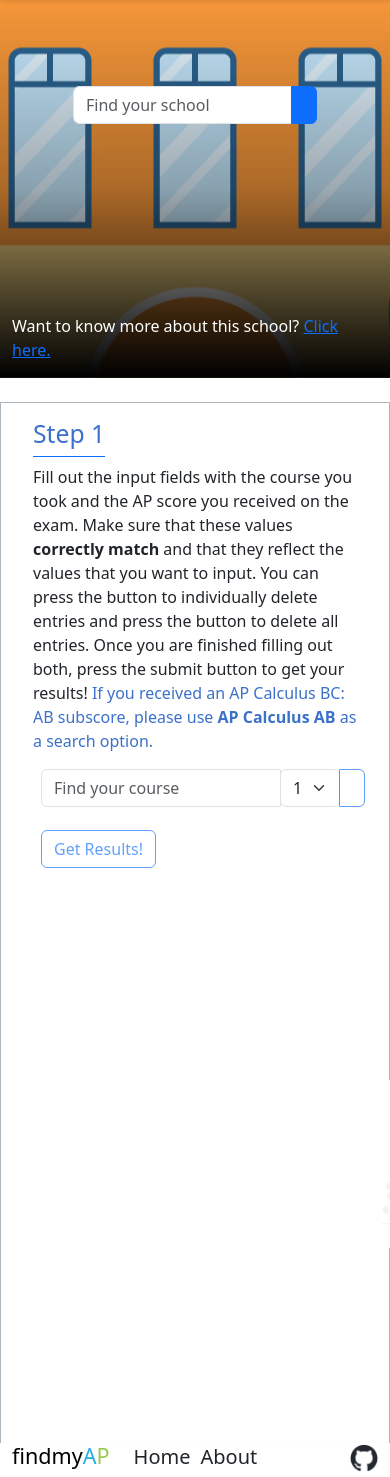
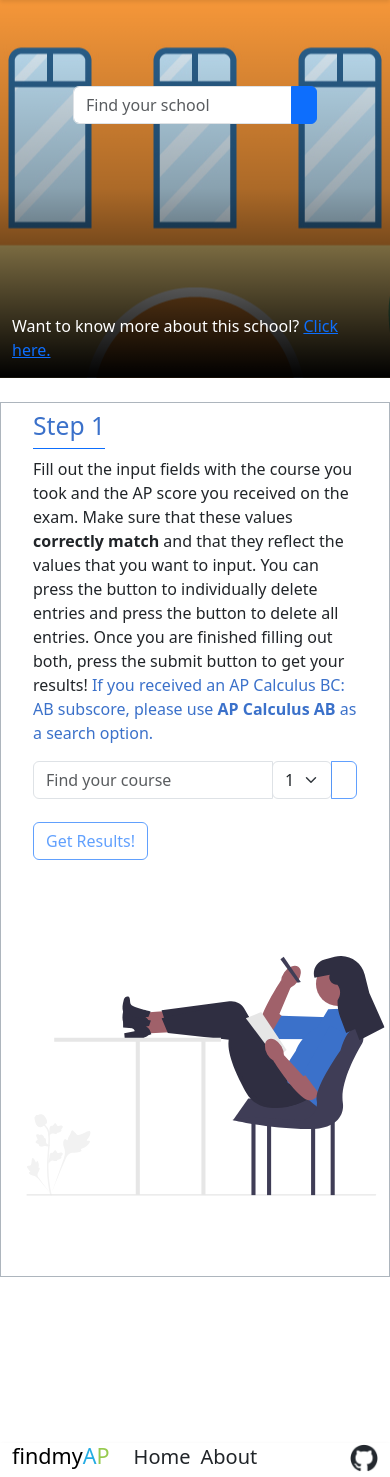
Before and after one commit to JKong05/findmyAP, a Flask app: template app/templates/details.html in a window 390 px wide. Shown: the part 61-1538 px from the top of the page. Run offline with Flask 3, Linux system fonts and the light colour scheme; the template is opened without the code that fills it, so the values that code supplies are empty; some libraries are stand-ins or nearby versions.

Commit message:
mobile reformatting final

```diff
--- a/app/static/style.css
+++ b/app/static/style.css
@@ -331,7 +331,6 @@ option {
 .temp-user-container-results {
     display: flex;
     align-items: flex-start;
-    width: 100%;
     animation: fade-up 3s;
 }
 
@@ -384,3 +383,15 @@ option {
 .question-container {
     margin-left: 50px;
 }
+
+.step-1-img {
+    display: flex;
+    justify-content: center;
+    align-items: center;
+    height: 75%;
+}
+
+.step-1-img {
+    max-width: 100%;
+    max-height: 100%;
+}
--- a/app/templates/details.html
+++ b/app/templates/details.html
@@ -45,10 +45,10 @@
 
 {% block content %}
 
-<div class="temp-user-container container-fluid container-xxl border border-dark-subtle my-4">
-    <div class="step-one-container my-2 w-100">
+<div class="temp-user-container container-fluid container-lg border border-dark-subtle my-4">
+    <div class="step-one-container w-100 h-75">
         <div class="row mx-2">
-            <div class="col-12 col-md-8">
+            <div class="col-12 col-md-7">
                 <div class="row">
                     <div class="col-12 col-md-6 d-flex">
                         <div class="h2 pt-2 border-bottom border-primary">
@@ -57,12 +57,12 @@
                     </div>
                 </div>
                 <div class="row">
-                    <div class="col-12 col-md-7 d-flex align-items-center">
+                    <div class="col col-md-10 d-flex align-items-center">
                         <p>Fill out the input fields with the course you took and the AP score you received on the exam. Make sure that these values <b>correctly match</b> and that they reflect the values that you want to input. You can press the <i class="si-close"></i> button to individually delete entries and press the <i class="si-trash"></i> button to delete all entries. Once you are finished filling out both, press the submit button to get your results! <span style="color: #3B71CA">If you received an AP Calculus BC: AB subscore, please use <b>AP Calculus AB</b> as a search option.</span></p>
                     </div>
                 </div>
                 <div class="row">
-                    <div class="col-12 col-md-7 d-flex mx-2">
+                    <div class="col-12 col-md-7 d-flex h-75">
                         <form class="form-outline mb-3" id="temp-user-function" action="{{ url_for('school_details.school_details') }}" method="post" data-mdb-input-init>
                             <div class="input-group" id="course-group">
                                 <input type="search" list="courses" id="course_name" name="course_name" placeholder="Find your course" class="form-control" aria-label="CourseName">
@@ -89,8 +89,10 @@
                     </div>
                 </div>
             </div>
-            <div class="col-12 col-md-4">
-                <img src="static/exam.png">
+            <div class="col-12 col-md-5 h-75">
+                <div class="step-1-img">
+                    <img src="static/exam.svg" style="transform: scale(0.6);">
+                </div>
             </div>
         </div>
     </div>
@@ -193,28 +195,34 @@
 {% endif %}
 
 {% if show_details and result_details %}
-<div class="temp-user-container-results container-xxl border border-dark-subtle my-4 d-flex align-items-start">
-    <div class="step-three-container mt-2 flex-grow-1">
+<div class="temp-user-container-results container-fluid container-lg border border-dark-subtle my-4 d-flex align-items-start">
+    <div class="step-one-container mt-2 w-100 h-75">
         <div class="row mx-2">
-            <div class="col d-flex">
+            <div class="col-12 col-md-7">
+                <div class="row">
+                    <div class="col-12 col-md-6 d-flex">
                         <div class="h2 pt-2 border-bottom border-primary">
                             <h2 style="color: #3B71CA">Step 3</h2>
                         </div>
                     </div>
                 </div>
-        <div class="row mx-2">
-            <div class="col d-flex align-items-center">
-                <p><b style="color: #3B71CA">Congratulations!</b><br>Your hard work in high school may earn you college credit! Below is a <b>csv file</b> containing all relevant data for which AP courses that may fulfill college credit. <br>To use the search function again, <a href="#">click here.</a></p>
+                <div class="row">
+                    <div class="col col-md-10 d-flex align-items-center">
+                        <p><b style="color: #3B71CA">Congratulations!</b><br>Your hard work in high school may earn you college credit! Below is a <b>csv file</b> containing all relevant data for which AP courses that may fulfill college credit. <br>To go back to the top of the page, <a href="#">click here.</a></p>
                     </div>
                 </div>
-        <div class="row mx-2 mt-3">
+                <div class="row mt-3">
                     <div class="col d-flex align-items-center">
                         <p><a href="data:text/csv;charset=utf-8,{{ csv_content | urlencode }}" download="{{ school_name }}.csv" class="csv-download"><i class="si-download"></i> Download CSV</a></p>
                     </div>
                 </div>
             </div>
-    <div class="img-container">
-       <img src="static/graduation.svg" class="graduation-image" viewBox="-1000 -59 1830 1087">
+            <div class="col-12 col-md-5 h-75">
+                <div class="step-1-img">
+                    <img src="static/graduation.svg" style="transform: scale(0.6);">
+                </div>
+            </div>
+        </div>
     </div>
 </div>
 <div style="height: 50px;"></div>
--- a/app/templates/index.html
+++ b/app/templates/index.html
@@ -62,7 +62,7 @@
                 <h2><b>College credit search made easy</b></h2>
                 <h5>In three simple steps, find where your AP scores get you credit</h5>
             </div>
-            <div class="card-container mb-4">
+            <div class="card-container mb-4 mx-2">
                 <div class="row g-5 justify-content-center">
                     <div class="col-xl-5">
                         <div class="card">
```
Lines whose indentation alone changed are shown as unchanged.
